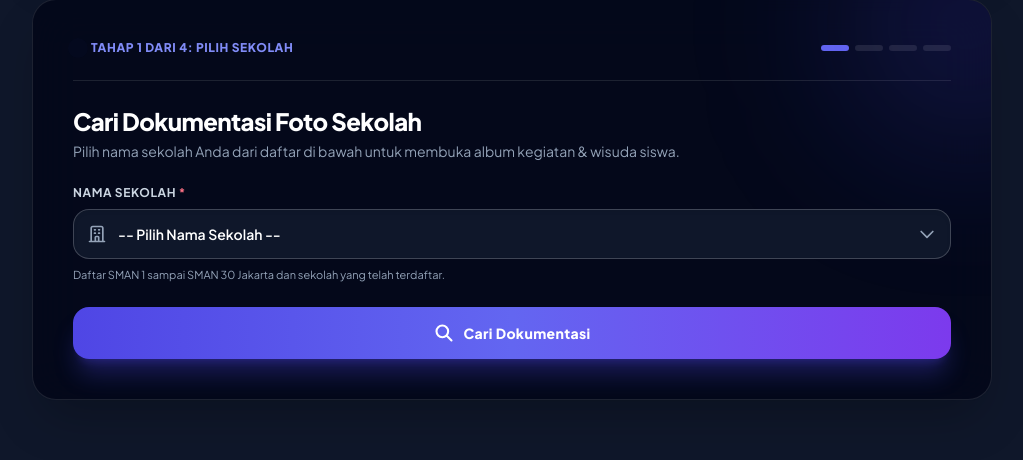
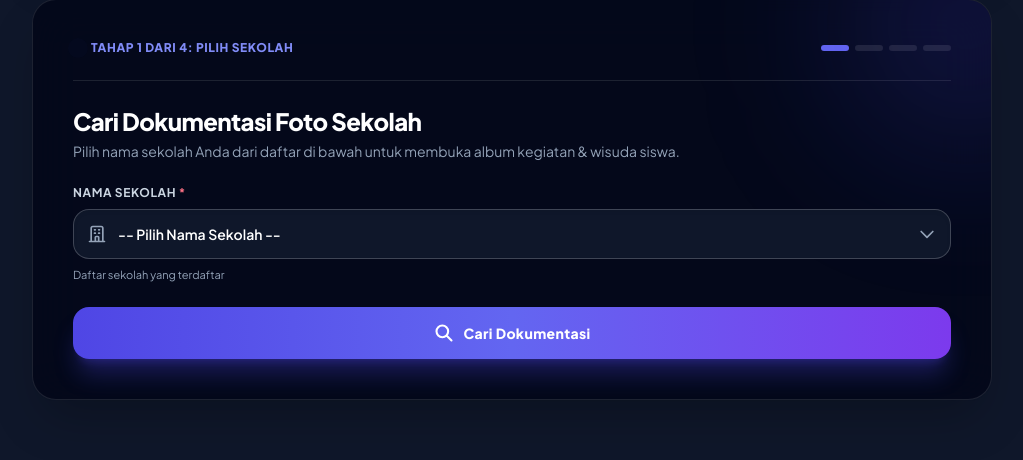
Before and after one commit to AhmadHasanHabibie/TKA-CBT, a Laravel app: page / in a window 1280 px wide. Shown: the part 1026-1486 px from the top of the page, without its empty margins (128-1151 px from the left). Run offline with Laravel 10, Linux system fonts and the light colour scheme; data comes from the database, SQL or seed files in the repository; data that the repository does not hold is empty; some libraries are stand-ins or nearby versions.

Commit message:
update teks keterangan dropdown menjadi Daftar sekolah yang terdaftar

```diff
--- a/resources/views/portal/index.blade.php
+++ b/resources/views/portal/index.blade.php
@@ -539,7 +539,7 @@
                                 <svg class="w-5 h-5" fill="none" stroke="currentColor" viewBox="0 0 24 24"><path stroke-linecap="round" stroke-linejoin="round" stroke-width="2" d="M19 9l-7 7-7-7"/></svg>
                             </div>
                         </div>
-                        <p class="text-[11px] text-slate-400 mt-2">Daftar SMAN 1 sampai SMAN 30 Jakarta dan sekolah yang telah terdaftar.</p>
+                        <p class="text-[11px] text-slate-400 mt-2">Daftar sekolah yang terdaftar</p>
                     </div>
 
                     <button type="submit"
```
